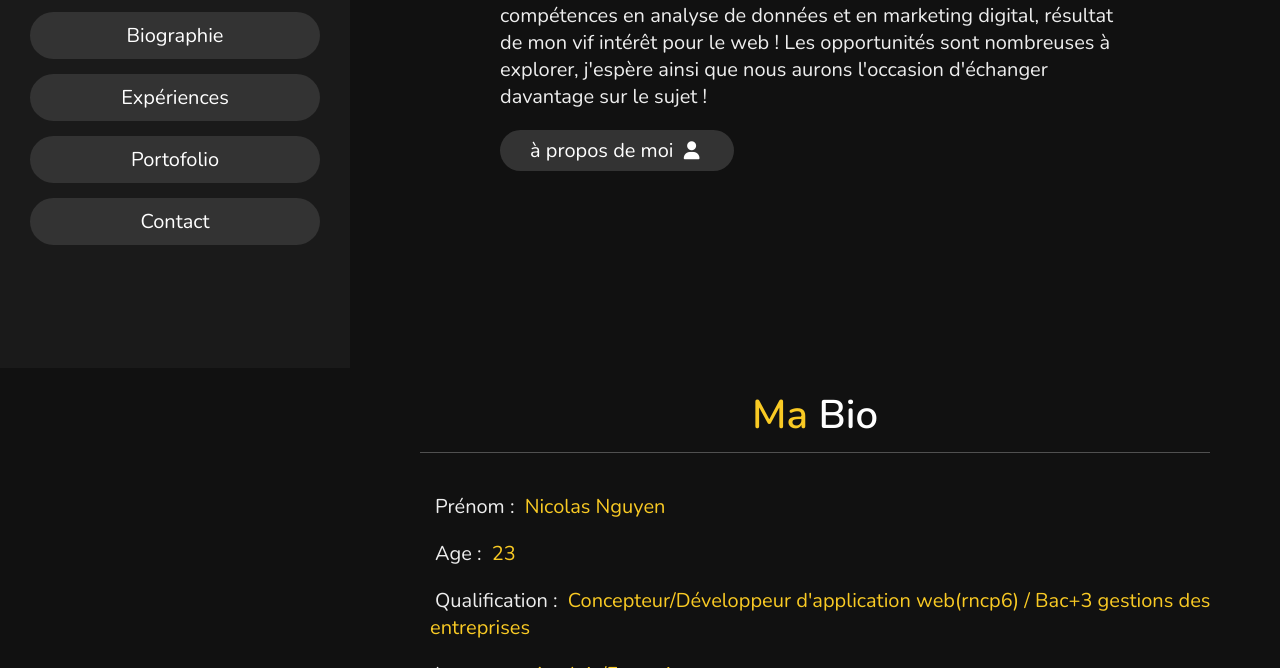
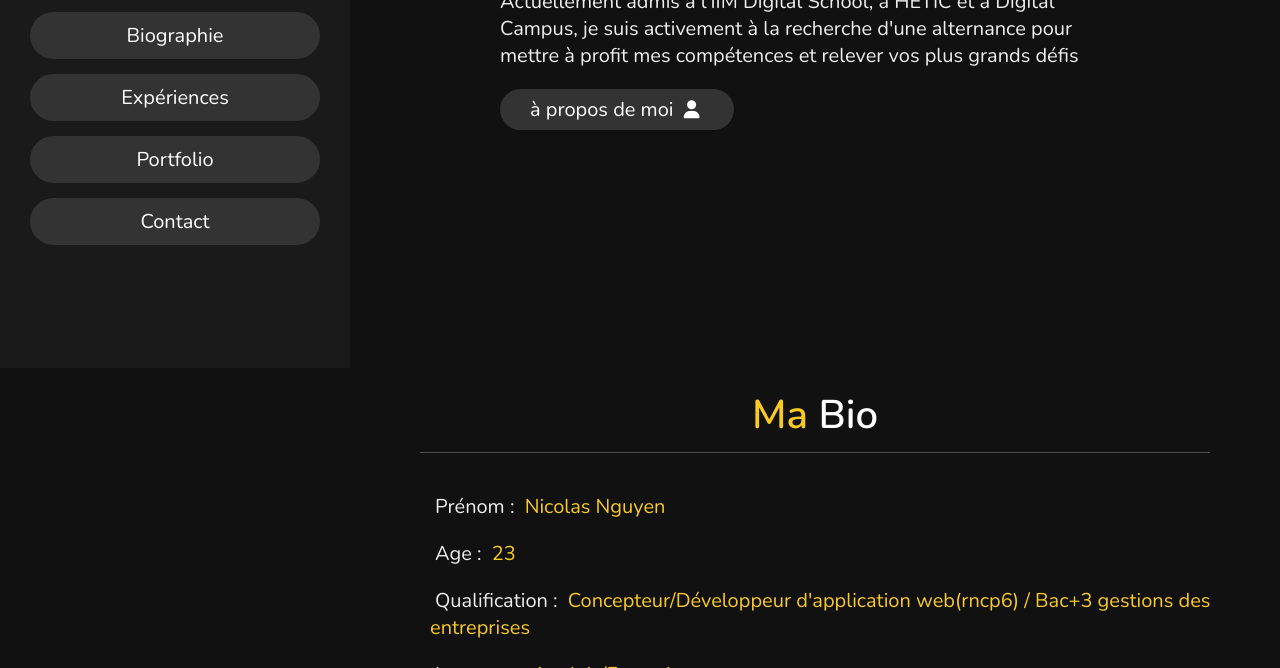
Before and after one commit to NicolasNgu23/Portfolio, a plain HTML site: page index.html in a window 1280 px wide. Shown: the part 432-1100 px from the top of the page. Drawn offline with nearby package versions, Linux system fonts and the light colour scheme.

Commit message:
mise à jour

```diff
--- a/index.html
+++ b/index.html
@@ -31,7 +31,7 @@
         <li><a href="#home">Accueil</a></li>
         <li><a href="#about">Biographie</a></li>
         <li><a href="#education">Expériences</a></li>
-        <li><a href="#portofolio">Portofolio</a></li>
+        <li><a href="#portofolio">Portfolio</a></li>
         <li><a href="#contact">Contact</a></li>
       </ul>
     </nav>
@@ -43,7 +43,7 @@
     <h3>Bonjour !</h3>
     <h1> Je m'apelle, <span>Nicolas Nguyen</span> </h1>
     <p>
-      Actuellement en quête d'une alternance dans le cadre de ma formation de "Développeur Full Stack", je possède également des compétences en analyse de données et en marketing digital, résultat de mon vif intérêt pour le web ! Les opportunités sont nombreuses à explorer, j'espère ainsi que nous aurons l'occasion d'échanger davantage sur le sujet !
+      Actuellement admis à l'IIM Digital School, à HETIC et à Digital Campus, je suis activement à la recherche d'une alternance pour mettre à profit mes compétences et relever vos plus grands défis
     </p>
 
     <a href="#about"><button class="btn">à propos de moi <i class="fas fa-user"></i></button></a>
@@ -59,7 +59,7 @@
         <h3><span>Age :</span> 23</h3>
         <h3><span>Qualification :</span> Concepteur/Développeur d'application web(rncp6) / Bac+3 gestions des entreprises</h3>
         <h3><span>Langage :</span> Anglais/Français</h3>
-        <a href="CV RA.pdf"><button class="btn">RESUME FR<i class="fas fa-download"></i></button></a>
+        <a href="CV PRA.pdf"><button class="btn">RESUME FR<i class="fas fa-download"></i></button></a>
       </div>
       <div class="counter">
         <div class="box">
```
Also changed, not shown: 1 other file.
